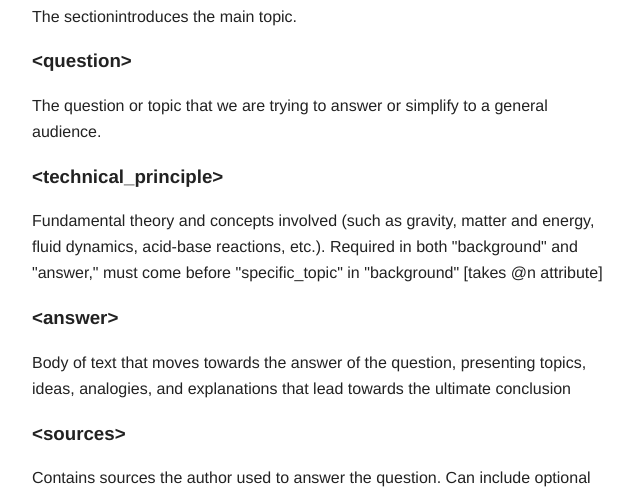
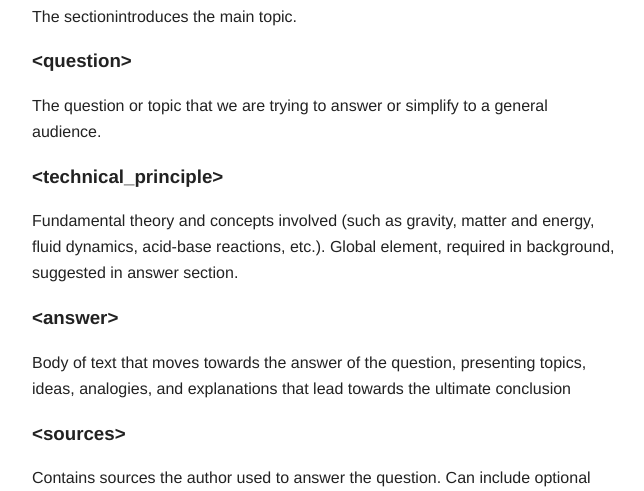
Before and after one commit to smithkevin1/projects, a PHP site: page /crib_sheet.php in a window 1280 px wide. Shown: the part 3147-3638 px from the top of the page, without its empty margins (95-739 px from the left). Run offline with PHP 8.4, Linux system fonts and the light colour scheme; some libraries are stand-ins or nearby versions.

Commit message:
Update XSL, CSS, and crib sheet for WP3

```diff
--- a/crib_sheet.php
+++ b/crib_sheet.php
@@ -162,9 +162,7 @@
 
 
                     <section><h3>&lt;technical_principle&gt;</h3><p>Fundamental theory and concepts involved (such as gravity, matter and
-                            energy, fluid dynamics, acid-base reactions, etc.). Required in both "background"
-                            and "answer," must come before "specific_topic" in "background" [takes @n
-                            attribute]</p></section>
+                            energy, fluid dynamics, acid-base reactions, etc.). Global element, required in background, suggested in answer section.</p></section>
                     <section><h3>&lt;answer&gt;</h3><p>Body of text that moves towards the answer of the question, presenting
                             topics, ideas, analogies, and explanations that lead towards the ultimate
                             conclusion</p></section>
--- a/css/main.css
+++ b/css/main.css
@@ -335,6 +335,10 @@ span.underline {
   text-decoration: underline;
 }
 
+span.bold {
+  font-weight: bold;
+}
+
 #blog_post {
   padding: 2em;
   margin-bottom: 1em;
```
Also changed, not shown: 2 other files.
